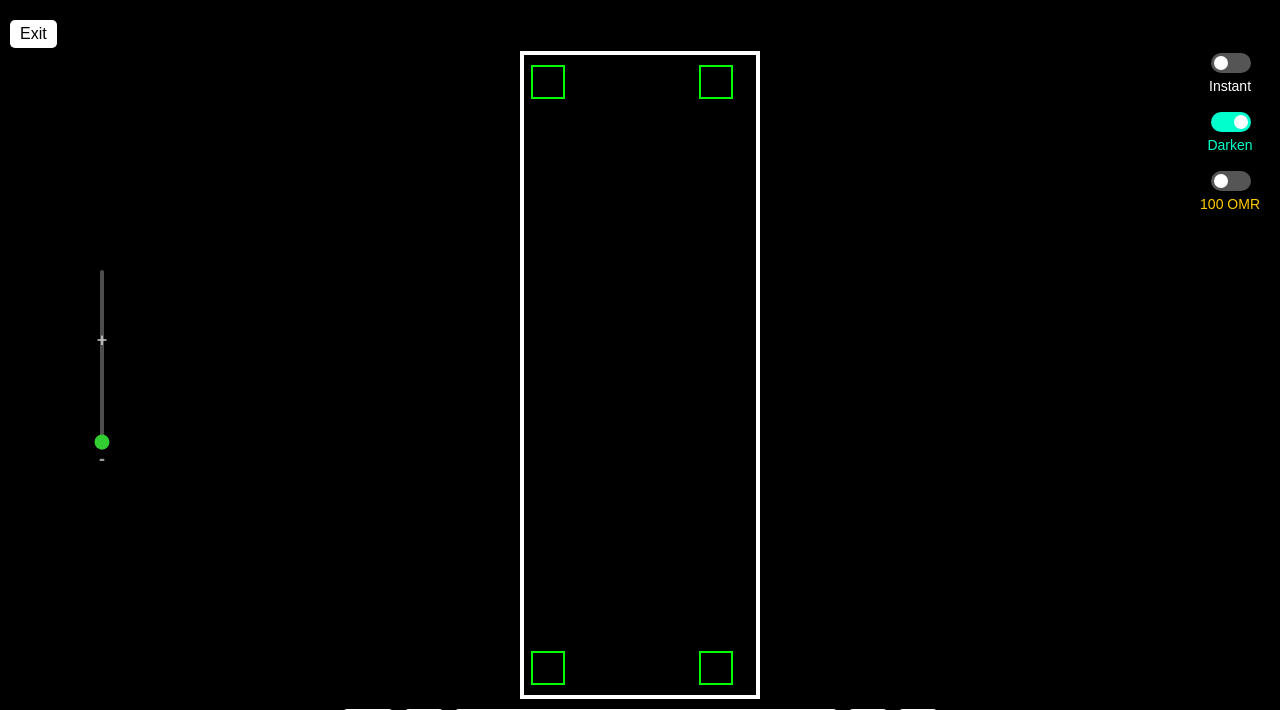
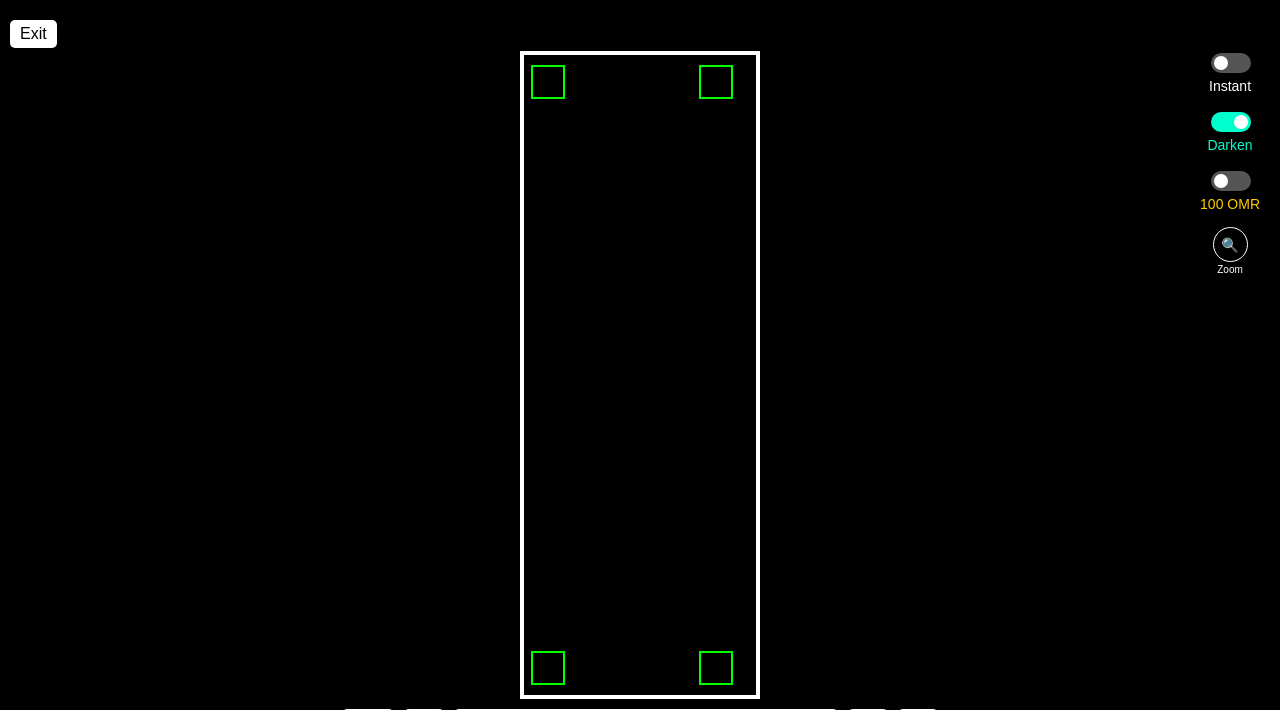
Before and after one commit to Ashit-10/PYTHON_OMR_APP, a Flask app: page /scan in a window 1280 px wide. Shown: the top 710 px of the page. Run offline with Flask 3, Linux system fonts and the light colour scheme; some libraries are stand-ins or nearby versions.

Commit message:
Update camera_ui.html

```diff
--- a/templates/camera_ui.html
+++ b/templates/camera_ui.html
@@ -250,16 +250,52 @@
   transform-origin: center; /* Zooms into the middle of the OMR sheet */
 }
 
+#zoomContainer {
+  position: absolute;
+  left: -20px; /* Moved further left to avoid middle-screen clutter */
+  top: 50%;
+  transform: translateY(-50%);
+  display: none; /* Hidden by default */
+  flex-direction: column;
+  align-items: center;
+  z-index: 9999;
+}
+
+/* Make the slider even longer for ultra-low sensitivity */
+#zoomSlider {
+  appearance: none;
+  width: 250px; /* Physically longer = more thumb travel needed for zoom */
+  height: 4px;
+  background: rgba(255,255,255,0.2);
+  border-radius: 2px;
+  transform: rotate(-90deg);
+  cursor: pointer;
+  accent-color: limegreen;
+}
+
+.zoom-toggle-btn {
+  background: rgba(0,0,0,0.6);
+  border: 1px solid white;
+  color: white;
+  border-radius: 50%;
+  width: 35px;
+  height: 35px;
+  font-size: 14px;
+  display: flex;
+  align-items: center;
+  justify-content: center;
+  cursor: pointer;
+}
 
   </style>
 </head>
 <body>
-<div id="zoomContainer" style="position: absolute; left: 10px; top: 50%; transform: translateY(-50%); display: flex; flex-direction: column; align-items: center; gap: 5px; z-index: 9999;">
-  <div style="color: white; font-size: 18px; font-weight: bold; opacity: 0.6;">+</div>
-  <input type="range" id="zoomSlider" min="1" max="2" step="0.01" value="1"
-         style="appearance: none; width: 180px; height: 4px; background: rgba(255,255,255,0.3); border-radius: 2px; transform: rotate(-90deg); cursor: pointer; accent-color: limegreen;">
-  <div style="color: white; font-size: 18px; font-weight: bold; opacity: 0.6; margin-top: 80px;">-</div>
+<div id="zoomContainer">
+  <div style="color: white; font-size: 14px; opacity: 0.5; margin-bottom: 90px;">+</div>
+  <input type="range" id="zoomSlider" min="1" max="1.5" step="0.005" value="1">
+  <div style="color: white; font-size: 14px; opacity: 0.5; margin-top: 90px;">-</div>
 </div>
+
 
 
   <button id="exitBtn">Exit</button>
@@ -291,6 +327,11 @@
     <input type="checkbox" id="omrTypeToggle" class="switch">
     <div id="toggleLabel" style="color: #ffcc00;">100 OMR</div>
   </div>
+  <div class="toggle-group" style="margin-top:10px;">
+  <button id="showZoomBtn" class="zoom-toggle-btn">🔍</button>
+  <div id="toggleLabel" style="font-size:10px;">Zoom</div>
+</div>
+
 </div>
 
 
@@ -457,35 +498,33 @@ omrTypeToggle.onchange = () => {
   // If .jpg exists in the score, remove it
   return score.replace(".jpg", "");
 }
+const showZoomBtn = document.getElementById('showZoomBtn');
+const zoomContainer = document.getElementById('zoomContainer');
 const zoomSlider = document.getElementById('zoomSlider');
 const videoElement = document.getElementById('video');
 
-zoomSlider.oninput = async () => {
+// 1. Toggle visibility
+showZoomBtn.onclick = () => {
+  const isHidden = zoomContainer.style.display === 'none' || zoomContainer.style.display === '';
+  zoomContainer.style.display = isHidden ? 'flex' : 'none';
+  showZoomBtn.style.background = isHidden ? 'limegreen' : 'rgba(0,0,0,0.6)';
+};
+
+// 2. Ultra-precise zoom logic
+zoomSlider.oninput = () => {
   const zoomVal = parseFloat(zoomSlider.value);
 
-  // 1. Visual Zoom (The 'Precise' look)
-  // We use requestAnimationFrame to make the transition buttery smooth
   requestAnimationFrame(() => {
+    // We only scale the video, keeping the sensitivity low
     videoElement.style.transform = `scale(${zoomVal})`;
   });
 
-  // 2. Hardware Zoom (Only if supported and significant)
+  // Attempt hardware zoom only if it's supported
   if (stream) {
     const track = stream.getVideoTracks()[0];
-    const capabilities = track.getCapabilities();
-
-    if (capabilities && capabilities.zoom) {
-      try {
-        // We cap the hardware zoom at 2.0 even if the phone can do 10.0
-        // This keeps the 'sensitivity' low and manageable.
-        const targetHWZoom = Math.min(zoomVal, capabilities.zoom.max);
-
-        await track.applyConstraints({
-          advanced: [{ zoom: targetHWZoom }]
-        });
-      } catch (e) {
-        // Silently fail if hardware doesn't like small increments
-      }
+    const caps = track.getCapabilities();
+    if (caps && caps.zoom) {
+      track.applyConstraints({ advanced: [{ zoom: zoomVal }] }).catch(() => {});
     }
   }
 };
```
